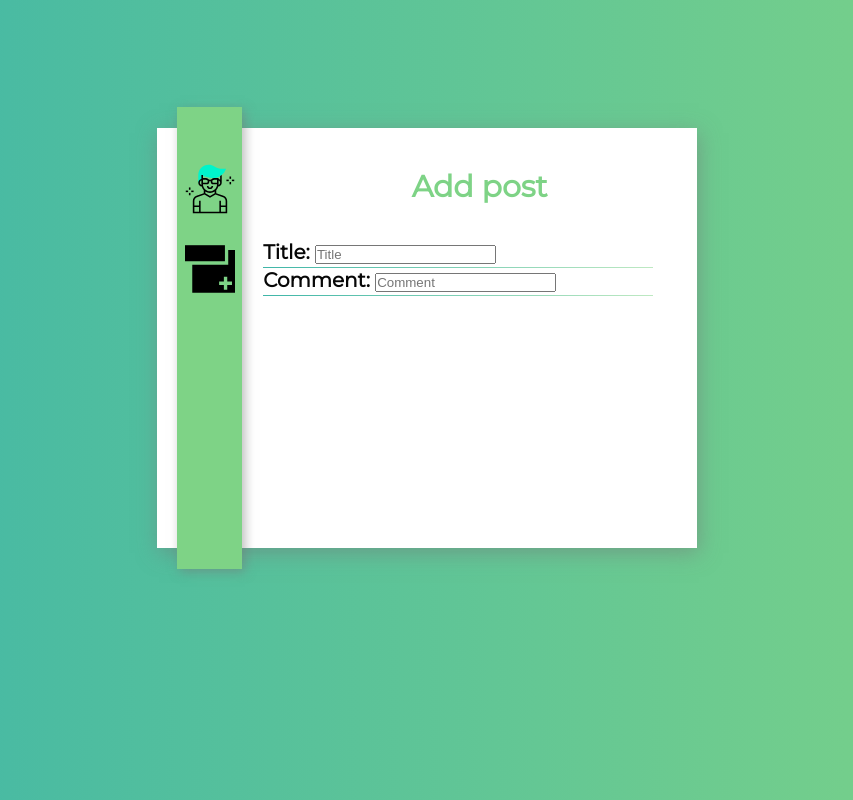
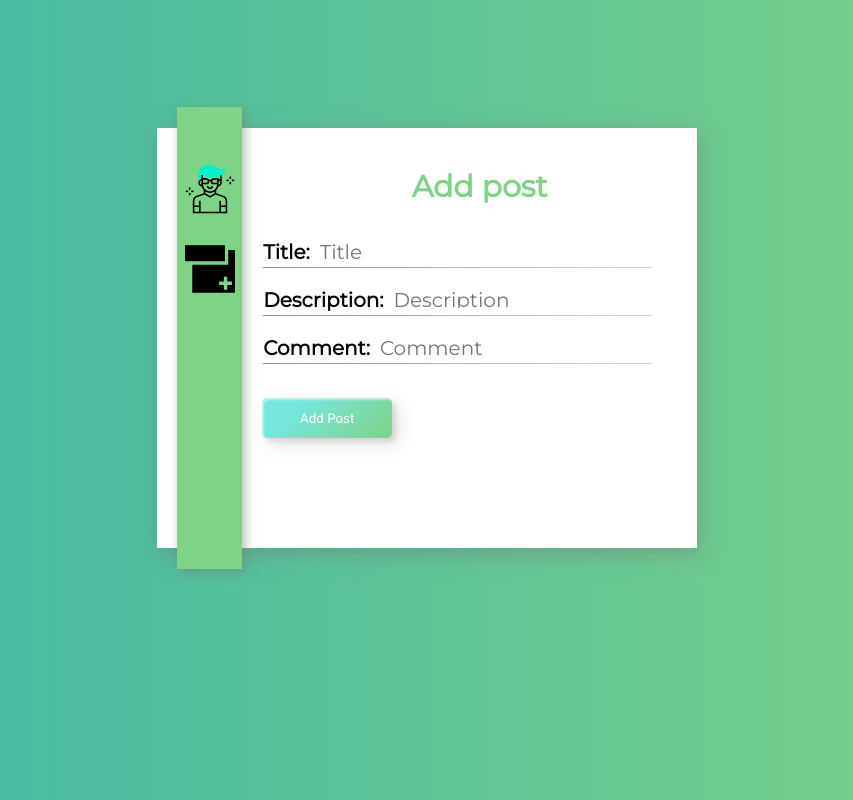
Before and after one commit to Phund4/LostButFound, a React (Vite) app in the folder LostButFoundFront/: page /myprofile in a window 1280 px wide. Both pictures are taken after a click on the link 422 px from the left and 269 px from the top of the page. Shown: the whole page, without its empty margins (213-1066 px from the left). Built offline with nearby package versions, Linux system fonts and the light colour scheme; no server answers.

Commit message:
constructor

```diff
--- /dev/null
+++ b/LostButFoundFront/src/components/CustomBtn/CustomBtn.jsx
@@ -0,0 +1,11 @@
+/* eslint-disable react/prop-types */
+/* eslint-disable no-unused-vars */
+import './custombtn.sass'
+
+function CustomBtn(props) {
+    return (
+        <button className="custom-btn btn-4"><span>{props.buttonText}</span></button>
+    )
+}
+
+export default CustomBtn;
--- /dev/null
+++ b/LostButFoundFront/src/components/CustomBtn/custombtn.sass
@@ -0,0 +1,80 @@
+@import '../../styles/general/general'
+
+.custom-btn
+    width: 130px
+    height: 40px
+    color: #fff
+    border-radius: 5px
+    padding: 10px 25px
+    font-family: $profile-font-body
+    font-weight: 500
+    background: transparent
+    cursor: pointer
+    transition: all 0.3s ease
+    position: relative
+    display: inline-block
+    box-shadow: inset 2px 2px 2px 0px rgba(255,255,255,.5), 7px 7px 20px 0px rgba(0,0,0,.1), 4px 4px 5px 0px rgba(0,0,0,.1)
+    outline: none
+
+.btn-4
+    background-color: $profile-color-green
+    background-image: linear-gradient(315deg, $profile-color-green 0%, #76e6de 74%)
+    line-height: 42px
+    padding: 0
+    border: none
+
+.btn-4:hover
+    background-color: $profile-color-green
+    background-image: linear-gradient(315deg, $profile-color-green 0%, #03c8a8 74%)
+
+.btn-4 span
+    position: relative
+    display: block
+    width: 100%
+    height: 100%
+
+.btn-4:before,
+.btn-4:after
+    position: absolute
+    content: ""
+    right: 0
+    top: 0
+    box-shadow: 4px 4px 6px 0 rgba(255,255,255,.9), -4px -4px 6px 0 rgba(116, 125, 136, .2), inset -4px -4px 6px 0 rgba(255,255,255,.9), inset 4px 4px 6px 0 rgba(116, 125, 136, .3)
+    transition: all 0.3s ease
+
+.btn-4:before
+    height: 0%
+    width: .1px
+
+.btn-4:after
+    width: 0%
+    height: .1px
+
+.btn-4:hover:before
+    height: 100%
+
+.btn-4:hover:after
+    width: 100%
+
+.btn-4 span:before,
+.btn-4 span:after
+    position: absolute
+    content: ""
+    left: 0
+    bottom: 0
+    box-shadow: 4px 4px 6px 0 rgba(255,255,255,.9), -4px -4px 6px 0 rgba(116, 125, 136, .2), inset -4px -4px 6px 0 rgba(255,255,255,.9), inset 4px 4px 6px 0 rgba(116, 125, 136, .3)
+    transition: all 0.3s ease
+
+.btn-4 span:before
+    width: .1px
+    height: 0%
+
+.btn-4 span:after
+    width: 0%
+    height: .1px
+
+.btn-4 span:hover:before
+    height: 100%
+
+.btn-4 span:hover:after
+    width: 100%
--- /dev/null
+++ b/LostButFoundFront/src/components/ProfileTextArea/ProfileTextArea.jsx
@@ -0,0 +1,29 @@
+/* eslint-disable react/prop-types */
+import './profiletextarea.sass'
+import { useEffect } from 'react';
+
+function ProfileTextArea(props) {
+    useEffect(() => {
+        prettyTextArea();
+    }, [])
+
+    function prettyTextArea() {
+        var tx = document.getElementsByClassName('profile-constructor-textarea');
+        for (var i = 0; i < tx.length; i++) {
+            tx[i].setAttribute('style', 'height:' + (tx[i].scrollHeight) + 'px;overflow-y:hidden;');
+            tx[i].addEventListener("input", OnInput, false);
+        }
+        function OnInput() {
+            this.style.height = (this.scrollHeight) + 'px';
+        }
+    }
+
+    return (
+        <textarea
+            placeholder={props.textareaPlaceholder}
+            className='profile-constructor-textarea'
+        />
+    )
+}
+
+export default ProfileTextArea;
--- /dev/null
+++ b/LostButFoundFront/src/components/ProfileTextArea/profiletextarea.sass
@@ -0,0 +1,18 @@
+@import '../../styles/general/general'
+
+.profile-constructor-textarea
+    border: 0
+    font-family: $profile-font-heading
+    font-size: 2rem
+    color: $profile-color-black
+    wrap: soft
+    overflow: hidden
+    resize: none
+    -webkit-appearance: textfield
+    -moz-appearance: textfield
+    appearance: textfield
+    margin-left: 1rem
+    width: 100%
+    min-height: 2rem
+    &:focus
+        outline: none
--- a/LostButFoundFront/src/pages/Profile/Profile.jsx
+++ b/LostButFoundFront/src/pages/Profile/Profile.jsx
@@ -1,14 +1,16 @@
 import '../../styles/profile/profile.sass';
-import {useEffect} from 'react';
+import { useEffect } from 'react';
 import ProfileIcon from '../../components/ProfileIcon/ProfileIcon';
 import ProfileInput from '../../components/ProfileInput/ProfileInput';
+import CustomBtn from '../../components/CustomBtn/CustomBtn';
+import ProfileTextArea from '../../components/ProfileTextArea/ProfileTextArea';
 
 function Profile() {
     useEffect(() => {
         getUserData();
-    }, )
+    }, [])
     async function getUserData() {
-        try{
+        try {
             const response = await fetch("https://localhost:7110/api/User/GetCurrentUser", {
                 method: "GET",
                 headers: {
@@ -18,11 +20,12 @@ function Profile() {
             })
             console.log(response.body);
             return response.body;
-        } catch(error) {
+        } catch (error) {
             console.log(error);
             return null;
         }
     }
+
     return <>
         <div className="profile-container">
             <div className="profile-leftbox">
@@ -70,19 +73,17 @@ function Profile() {
                     <ul>
                         <li>
                             <div className="profile-block profile-contructor-block">
-                                <p>Title: <input
-                                    placeholder="Title"
-                                />
-                                </p>
-
+                                <p>Title: <ProfileTextArea textareaPlaceholder="Title"/></p>
                             </div>
                             <div className="profile-block profile-contructor-block">
-                                <p>Comment: <input
-                                    placeholder="Comment"
-                                />
-                                </p>
-
+                                <p>Description: <ProfileTextArea textareaPlaceholder="Description"/></p>
                             </div>
+                            <div className="profile-block profile-contructor-block">
+                                <p>Comment: <ProfileTextArea textareaPlaceholder="Comment"/></p>
+                            </div>
+                        </li>
+                        <li>
+                            <CustomBtn buttonText="Add Post"/>
                         </li>
                     </ul>
                 </div>
--- a/LostButFoundFront/src/styles/profile/profile.sass
+++ b/LostButFoundFront/src/styles/profile/profile.sass
@@ -50,18 +50,19 @@
 
 .profile-rightbox
     width: 100%
-    height: 100%
+    min-height: 100%
     ul
         margin: 0
         padding: 0
         li
             list-style-type: none
     ul li:not(:last-child)
-        margin-bottom: 1rem
+            margin-bottom: 1rem
 
 .hide
     display: none
 
 .profile-contructor-block
-    display: flex
-    flex-direction: row
+    margin-bottom: 2rem
+    p
+        display: flex
```
